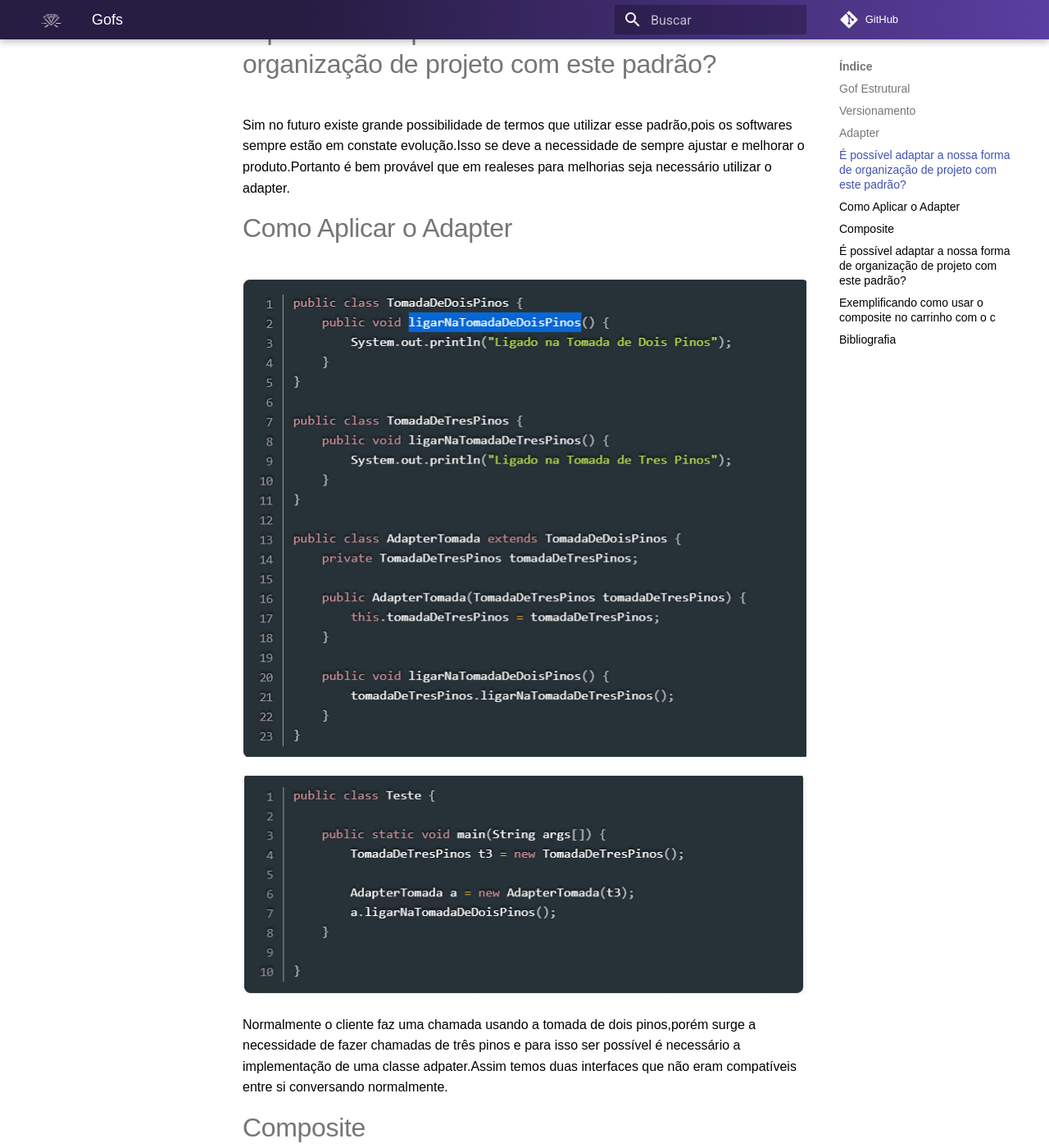
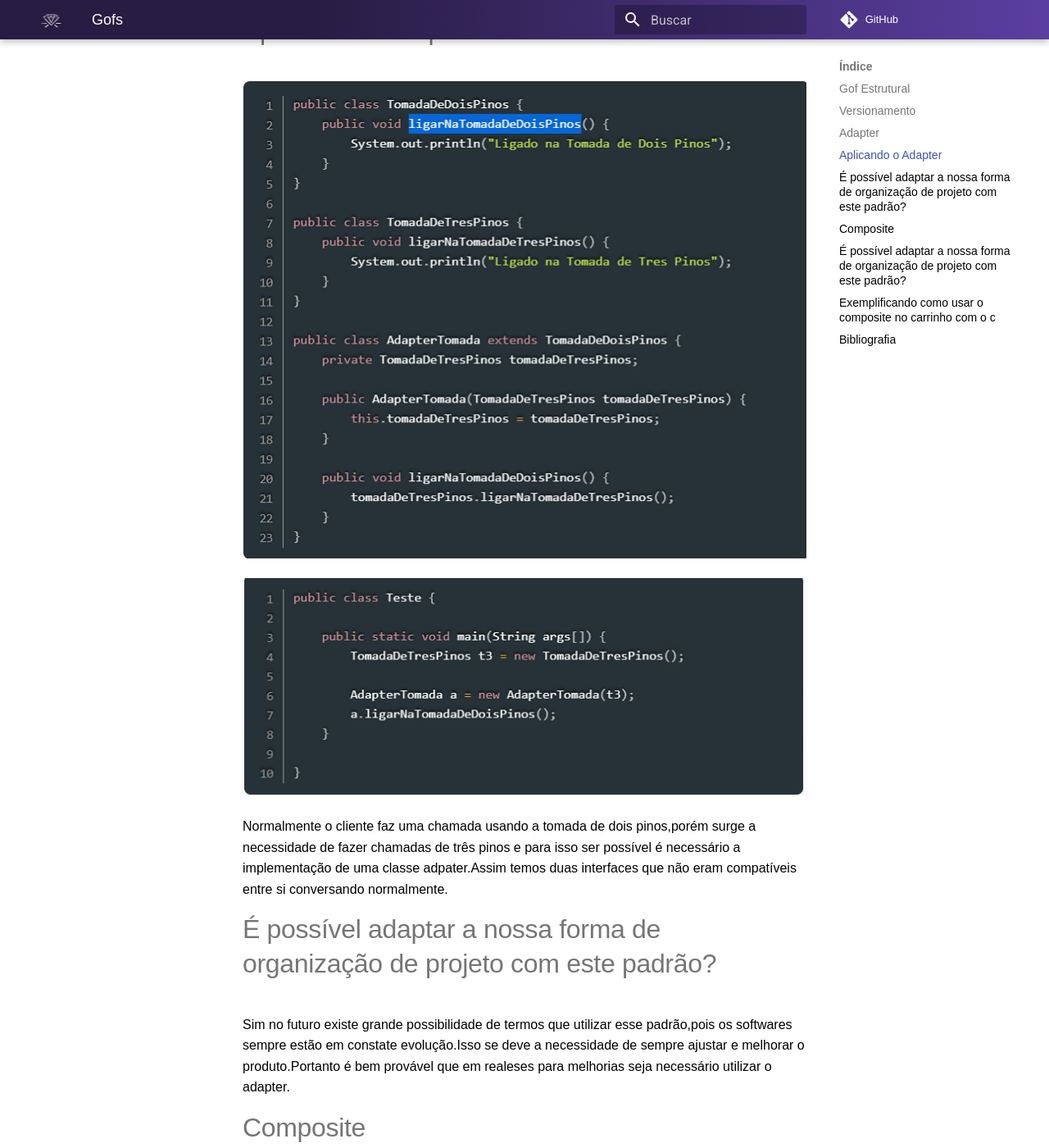
Before and after one commit to UnBArqDsw2021-2/2021.2_G7_-AluguelKitsFesta, an MkDocs documentation site: the page built from docs/padrao/Gofs.md, in a window 1280 px wide and 1400 px high, scrolled down 1187 px. Shown: the whole window at 82% size. Built offline with MkDocs 1.6.1 and Material for MkDocs 9.7.7, drawn with Linux system fonts in a browser that asks for light colours; comment, search, counter and statistics services are not loaded.

Commit message:
ajustando identação

```diff
--- a/docs/padrao/Gofs.md
+++ b/docs/padrao/Gofs.md
@@ -13,16 +13,16 @@ Os padrões estruturais se preocupam com a forma como classes e objetos são com
 # Adapter
 O Adapter é um padrão bem simples de compreender,sendo sua principal funcionalidade converter a interface de uma classe para outra interface que o cliente já espera receber.Trazendo para o mundo real podemos usar um exemplo que ocorreu na construção civil quando o governo padronizou o uso de tomadas,com isso as contruções eram entregues com esse novo padrão,porém muitos de nossos aparelhos, fabricados antes da definição do novo padrão, não eram mais compatíveis com essas tomadas.Com isso,foi necessário o uso de adaptadores para permitir a utilização de aparelhos antigos nas tomadas com o novo padrão.Entrando no mundo computacional O padrão de adaptador geralmente é usado quando precisamos instalar uma nova biblioteca de classes adquirida de um fornecedor em um sistema de software existente, mas essas novas bibliotecas de classes de fornecedores não são as mesmas que as bibliotecas de classes antigas de fornecedores. Como não temos o código do novo fornecedor e não podemos alterá-lo, podemos criar uma classe para fazer essa adaptação, que é responsável por adaptar a interface do novo fornecedor ao que o sistema espera. Adaptadores são amplamente utilizados para tornar seu sistema compatível com outros frameworks ou APIs.
 
-# É possível adaptar a nossa forma de organização de projeto com este padrão?
-Sim no futuro existe grande possibilidade de termos que utilizar esse padrão,pois os softwares sempre estão em constate evolução.Isso se deve a necessidade de sempre ajustar e melhorar o produto.Portanto é bem provável que em realeses para melhorias seja necessário utilizar o adapter.
-
-# Como Aplicar o Adapter
+# Aplicando o Adapter
 
 ![Adapter_01](../padrao/imagens/Adapter_01.PNG)
 
 ![Adapter_02](../padrao/imagens/Adapter_02.PNG)
 
 Normalmente o cliente faz uma chamada usando a tomada de dois pinos,porém surge a necessidade de fazer chamadas de três pinos e para isso ser possível é necessário a implementação de uma classe adpater.Assim temos duas interfaces que não eram compatíveis entre si conversando normalmente.
+
+# É possível adaptar a nossa forma de organização de projeto com este padrão?
+Sim no futuro existe grande possibilidade de termos que utilizar esse padrão,pois os softwares sempre estão em constate evolução.Isso se deve a necessidade de sempre ajustar e melhorar o produto.Portanto é bem provável que em realeses para melhorias seja necessário utilizar o adapter.
 
 # Composite
 É possível usar o padrão composite quando o modelo central da aplicação pode ser representado como uma árvore.Se trantando de orientação a objetos,isso significa aplicarmos o polimorfismo para chamar métodos de um objeto na árvore sem nos preocuparmos se é uma folha(objetos individuais) ou um composto(grupos de objetos).Resumindo a intenção do padrão é comor objetos em estruturas de árvore para representar hierarquia partes-todo.
```
